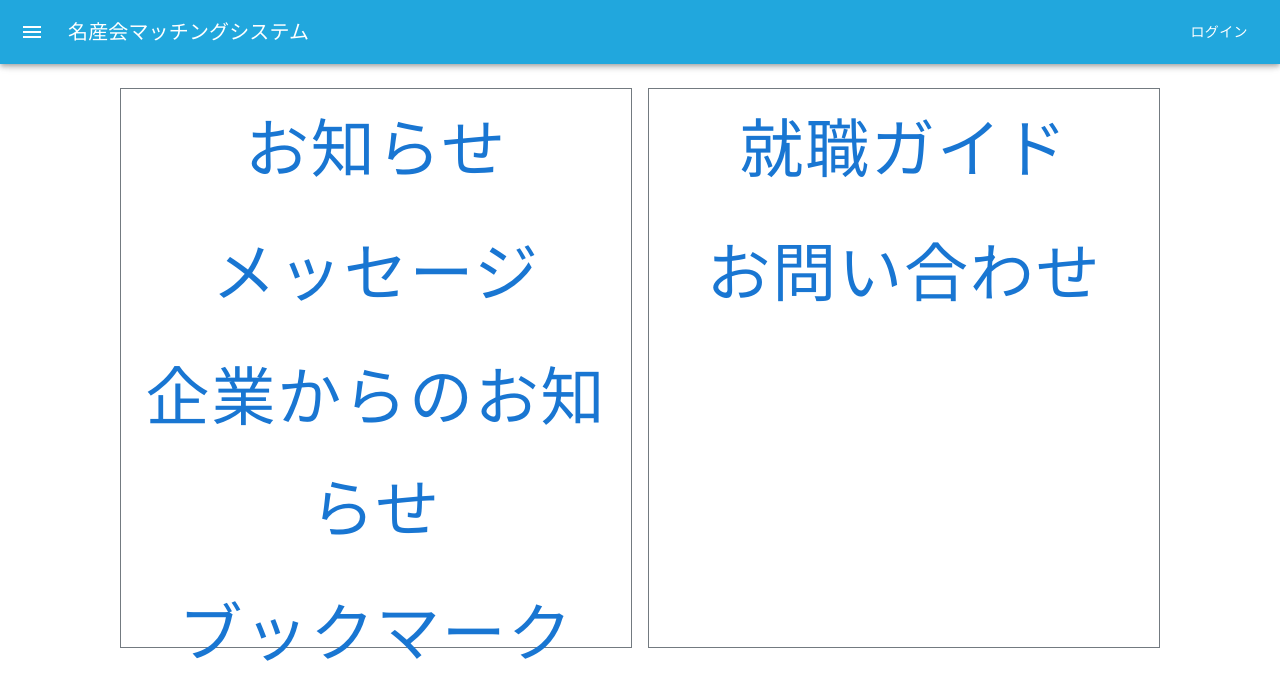
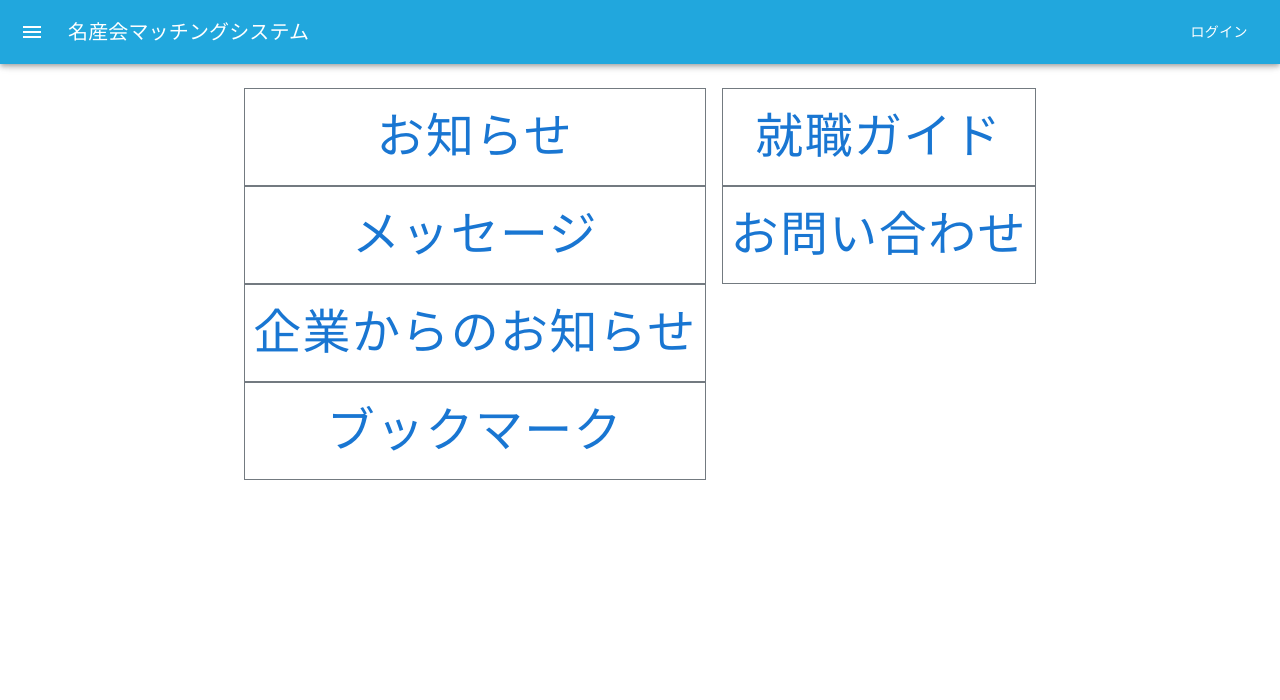
Before and after one commit to hayatosuzuki3228/CVAISotuken, a React (Vite) app: page / in a window 1280 px wide. Shown: the top 700 px of the page. Built offline with nearby package versions, Linux system fonts and the light colour scheme.

Commit message:
ホーム画面

```diff
--- a/src/Page/toppage.jsx
+++ b/src/Page/toppage.jsx
@@ -25,6 +25,7 @@ import PersonIcon from "@mui/icons-material/Person";
 import { useNavigate } from "react-router-dom";
 import { gray, primarycolor } from "../const/color";
 import "normalize.css";
+import { blueGrey } from "@mui/material/colors";
 const drawerWidth = 240;
 
 const Main = styled("main", { shouldForwardProp: (prop) => prop !== "open" })(
@@ -205,28 +206,40 @@ export function Toppage() {
             justifyContent="center"
             spacing={2}
           >
-            <Box border={1} borderColor={gray} width="40vw" height="70vh">
-              <Button fullWidth style={{ fontSize: "4em" }}>
+            <Stack direction="column">
+              <Box border={1} borderColor={gray}>
+                <Button fullWidth style={{ fontSize: "3em" }}>
                   お知らせ
                 </Button>
-              <Button fullWidth style={{ fontSize: "4em" }}>
+              </Box>
+              <Box border={1} borderColor={gray}>
+                <Button fullWidth style={{ fontSize: "3em" }}>
                   メッセージ
                 </Button>
-              <Button fullWidth style={{ fontSize: "4em" }}>
+              </Box>
+              <Box border={1} borderColor={gray}>
+                <Button fullWidth style={{ fontSize: "3em" }}>
                   企業からのお知らせ
                 </Button>
-              <Button fullWidth style={{ fontSize: "4em" }}>
+              </Box>
+              <Box border={1} borderColor={gray}>
+                <Button fullWidth style={{ fontSize: "3em" }}>
                   ブックマーク
                 </Button>
               </Box>
-            <Box border={1} borderColor={gray} width="40vw" height="70vh">
-              <Button fullWidth style={{ fontSize: "4em" }}>
+            </Stack>
+            <Stack direction="column">
+              <Box border={1} borderColor={gray}>
+                <Button fullWidth style={{ fontSize: "3em" }}>
                   就職ガイド
                 </Button>
-              <Button fullWidth style={{ fontSize: "4em" }}>
+              </Box>
+              <Box border={1} borderColor={gray}>
+                <Button fullWidth style={{ fontSize: "3em" }}>
                   お問い合わせ
                 </Button>
               </Box>
+            </Stack>
           </Stack>
         </Main>
       </Box>
```
Lines whose indentation alone changed are shown as unchanged.
